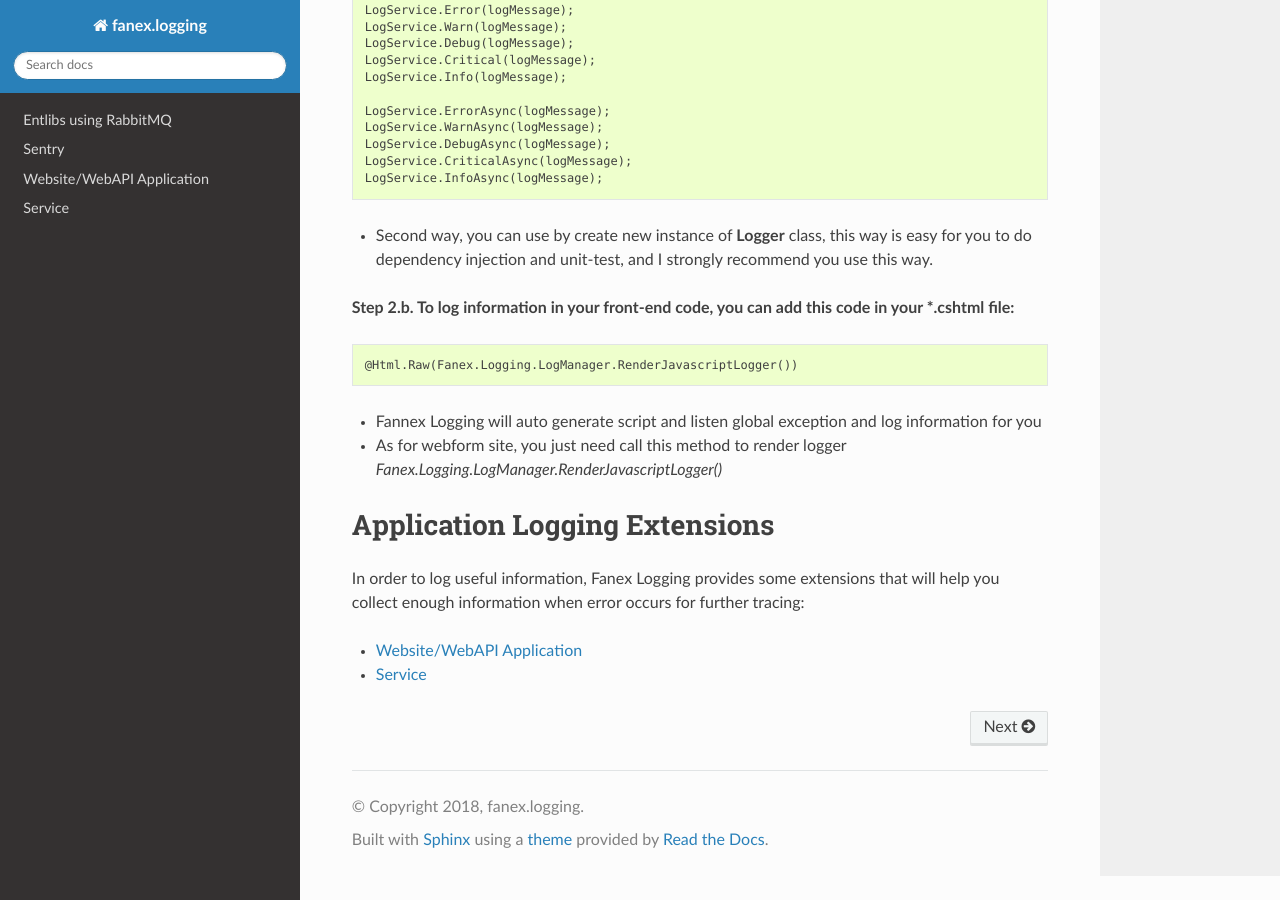
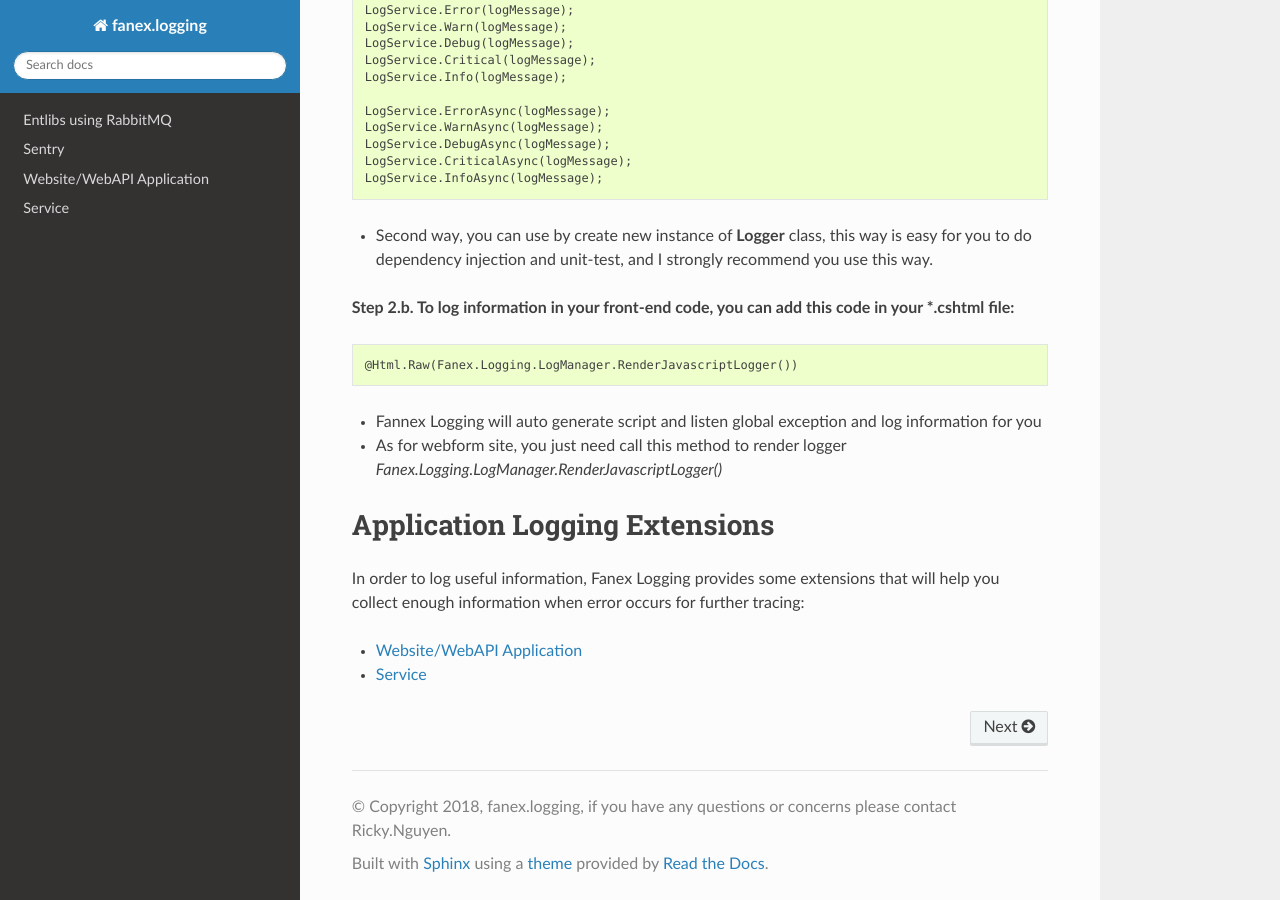
Before and after one commit to starixvn/infrastructure_fanex.logging, a Sphinx documentation site: the page built from docs/index.rst, in a window 1280 px wide and 900 px high, scrolled down 1883 px. Built offline with Sphinx 7.4.7 and the Read the Docs theme 2.0.0, drawn with Linux system fonts in a browser that asks for light colours.

Commit message:
0000 - contact question

```diff
--- a/docs/conf.py
+++ b/docs/conf.py
@@ -20,7 +20,7 @@
 # -- Project information -----------------------------------------------------
 
 project = 'fanex.logging'
-copyright = '2018, fanex.logging'
+copyright = '2018, fanex.logging, if you have any questions or concerns please contact Ricky.Nguyen'
 author = 'fanex.logging'
 
 # The short X.Y version
```
